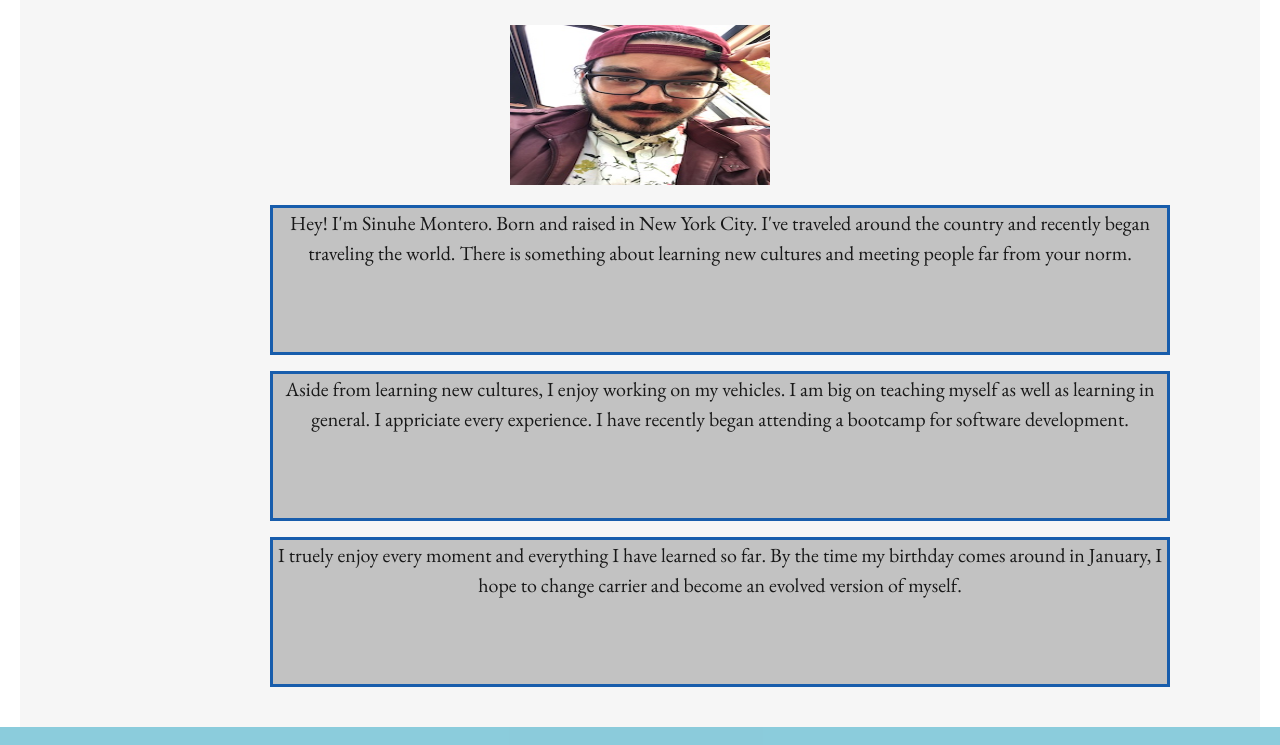
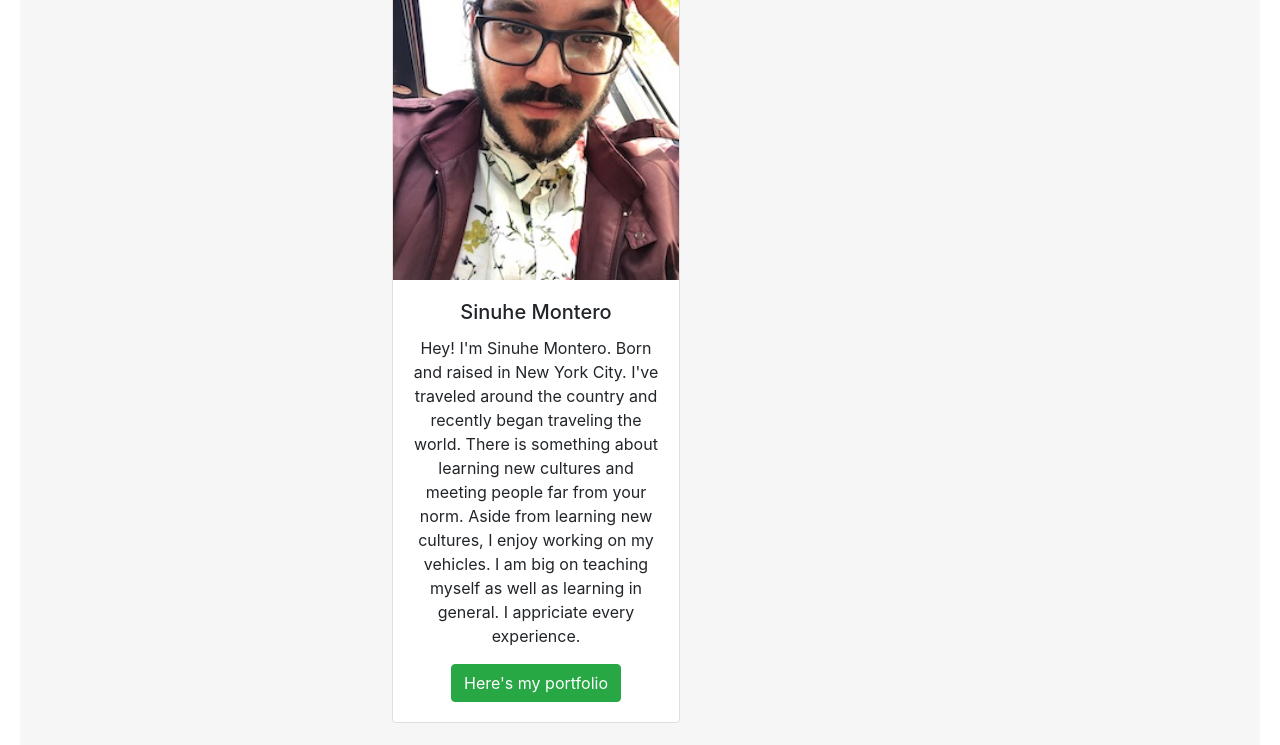
Before and after one commit to Sinuhem23/Portfolio, a plain HTML site: page index.html in a window 1280 px wide. Shown: the part 184-929 px from the top of the page. Drawn offline with nearby package versions, Linux system fonts and the light colour scheme.

Commit message:
portfolio

```diff
--- a/assets/css/style.css
+++ b/assets/css/style.css
@@ -106,6 +106,11 @@ li a:hover {
   font-family: "EB Garamond", serif;
   font-size: 20px;
   color: rgb(0, 0, 0);
+}
+
+.wholeCard {
+  margin-left: 30%;
+
 }
 
 /* End of Index html Properties */
--- a/index.html
+++ b/index.html
@@ -65,44 +65,22 @@
       <!-- Main container -->
       <div class="container">
 
-      <!-- Row 1 -->
-      <div class="row">
-        <div class="col-lg-12">
-          <h2 class="about-me mx-auto">About Me</h2>
-        </div>
-        <img class="photos" src="assets/img/Sinuhe.jpg" />
-      </div>
 
-        <!-- Row 2 -->
 
-        <div class="row">
-          <p class="main">
-            Hey! I'm Sinuhe Montero. Born and raised in New York City. I've
-            traveled around the country and recently began traveling the world.
-            There is something about learning new cultures and meeting people
-            far from your norm.
-          </p>
-        </div>
+          <div class="card wholeCard" style="width:18rem;">
+              <img src="assets/img/Sinuhe.jpg" class="card-img-top" alt="Sinuhe Montero">
+              <div class="card-body">
+                <h5 class="card-title">Sinuhe Montero</h5>
+                <p class="card-text">Hey! I'm Sinuhe Montero. Born and raised in New York City. I've
+                    traveled around the country and recently began traveling the world.
+                    There is something about learning new cultures and meeting people
+                    far from your norm.  Aside from learning new cultures, I enjoy working on my vehicles. I
+                    am big on teaching myself as well as learning in general. I
+                    appriciate every experience.</p>
+                <a href="./portfolio.html" class="btn btn-success">Here's my portfolio</a>
+              </div>
+            </div>
 
-        <!-- Row 3 -->
-        <div class="row">
-          <p class="main">
-            Aside from learning new cultures, I enjoy working on my vehicles. I
-            am big on teaching myself as well as learning in general. I
-            appriciate every experience. I have recently began attending a
-            bootcamp for software development.
-          </p>
-        </div>
-
-        <!-- Row 4 -->
-        <div class="row ">
-          <p class="main">
-            I truely enjoy every moment and everything I have learned so far. By
-            the time my birthday comes around in January, I hope to change
-            carrier and become an evolved version of myself.
-          </p>
-        </div>
-      </div>
     </main>
 
 
```
